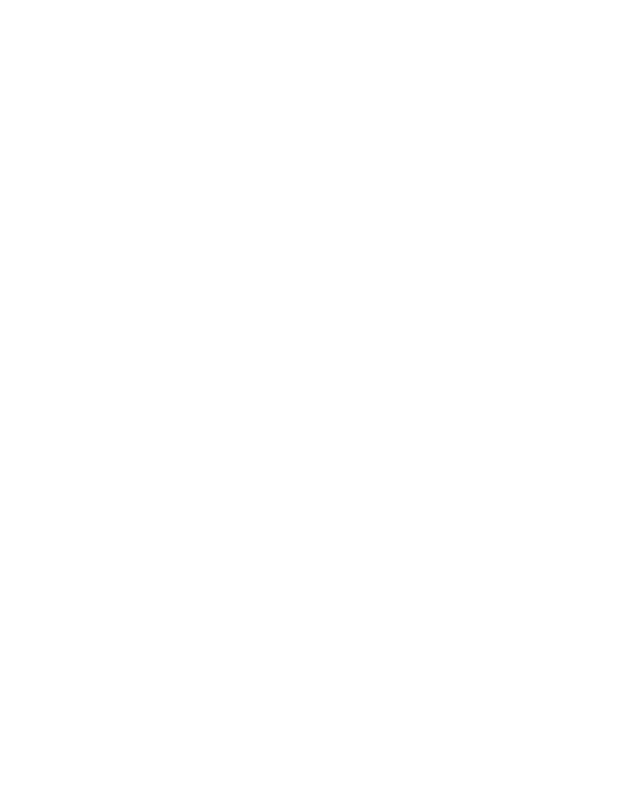
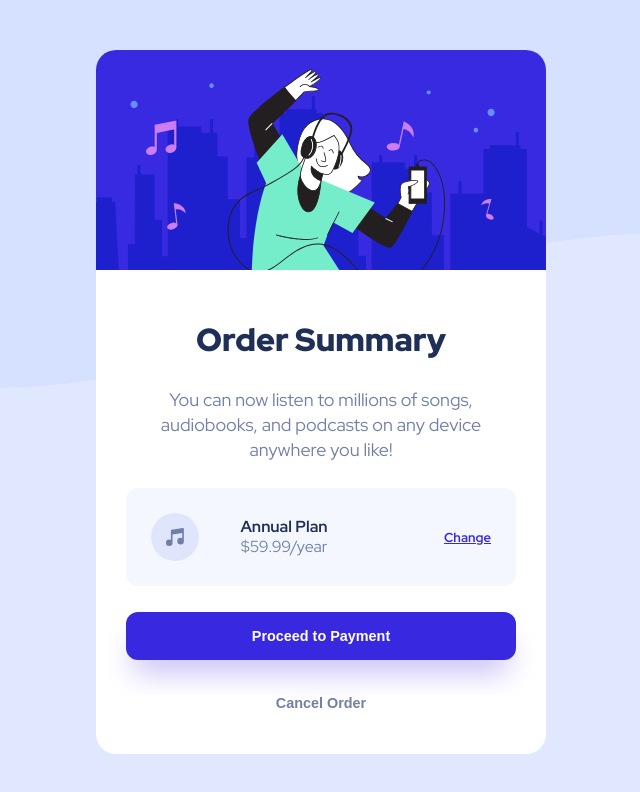
Before and after one commit to douglasdhein/order-summary-component-main, a plain HTML site: page index.html in a window 1280 px wide. Shown: the whole page, without its empty margins (319-959 px from the left). Drawn offline with Linux system fonts and the light colour scheme.

Commit message:
Frontend Mentor - Order Summary Component

```diff
--- a/index.html
+++ b/index.html
@@ -1,32 +1,41 @@
 <!DOCTYPE html>
 <html lang="en">
   <head>
-  <meta charset="UTF-8">
-  <meta name="viewport" content="width=device-width, initial-scale=1.0">
-  <link rel="icon" type="image/png" sizes="32x32" href="./images/favicon-32x32.png">
+    <meta charset="UTF-8" />
+    <meta name="viewport" content="width=device-width, initial-scale=1.0" />
+    <link
+      rel="icon"
+      type="image/png"
+      sizes="32x32"
+      href="./images/favicon-32x32.png"
+    />
     <title>Frontend Mentor | Order summary card</title>
-  <link rel="stylesheet" href="style.css">
+    <link rel="stylesheet" href="style.css" />
   </head>
   <body>
     <div class="card">
-
+      <img
+        class="hero-image"
+        src="./images/illustration-hero.svg"
+        alt="hero-card-image"
+      />
+      <div class="container">
+        <h2 class="title">Order Summary</h2>
+        <p class="description">
+          You can now listen to millions of songs, audiobooks, and podcasts on
+          any device anywhere you like!
+        </p>
+        <div class="plan-container">
+          <img src="./images/icon-music.svg" alt="icon-music">
+          <div class="plan-description">
+            <strong>Annual Plan</strong>
+            <p>$59.99/year</p>
           </div>
-
-  <!--
-
-  Order Summary
-
-  You can now listen to millions of songs, audiobooks, and podcasts on any
-  device anywhere you like!
-
-  Annual Plan
-  $59.99/year
-
-  Change
-
-  Proceed to Payment
-  Cancel Order
-
-  -->
+          <a href="#">Change</a>
+        </div>
+        <button class="proceed">Proceed to Payment</button>
+        <button class="cancel">Cancel Order</button>
+      </div>
+    </div>
 </body>
 </html>
--- a/style.css
+++ b/style.css
@@ -1,3 +1,5 @@
+@import url('https://fonts.googleapis.com/css2?family=Red+Hat+Display:ital,wght@0,300..900;1,300..900&display=swap');
+
 :root {
     --blue-100: hsl(225, 100%, 94%);
     --blue-700: hsl(245, 75%, 52%);
@@ -6,7 +8,115 @@
     --blue-950: hsl(223, 47%, 23%);
 }
 
+* {
+    margin: 0;
+    padding: 0;
+    box-sizing: border-box;
+}
+
+body {
+    background-image: url(./images/pattern-background-desktop.svg);
+    background-repeat: no-repeat;
+    background-size: cover;
+    background-position: top right;
+    background-size: 100%;
+    background-color: var(--blue-100);
+    font-family: "Red Hat Display", sans-serif;
+    font-size: 16px;
+}
+
 .card {
     width: 450px;
     background-color: white;
+    color: var(--gray-600);
+    border-radius: 20px;
+    overflow: hidden;
+    margin: 50px auto;
 }
+
+.title {
+    color: var(--blue-950);
+    font-weight: 900;
+    font-size: 32px;
+}
+
+.description {
+    line-height: 25px;
+}
+
+.container {
+    padding: 30px;
+    display: flex;
+    flex-direction: column;
+    justify-content: center;
+    text-align: center;
+    font-size: 18px;
+}
+
+.container > * {
+    margin: 13px 0;
+}
+
+.plan-container {
+    font-size: 16px;
+    background-color: var(--blue-50);
+    padding: 25px;
+    border-radius: 12px;
+    display: flex;
+    flex-direction: row;
+    justify-content: space-between;
+    align-items: center;
+}
+
+.plan-description {
+    line-height: 20px;
+    margin-right: 75px;
+}
+
+.plan-container strong {
+    color: var(--blue-950);
+}
+
+.plan-container a {
+    color: var(--blue-700);
+    font-size: 13px;
+    font-weight: 700;
+}
+
+.plan-container a:hover {
+    opacity: 0.8;
+    text-decoration: none;
+}
+
+.proceed {
+    background-color: var(--blue-700);
+    padding: 1rem 0;
+    color: white;
+    box-shadow: 0 20px 30px -8px rgb(197 189 245);
+    width: 100%;
+    border: none;
+    font-weight: 700;
+    cursor: pointer;
+    font-size: 0.9rem;
+    border-radius: 12px;
+}
+
+.proceed:hover {
+    opacity: 0.8;
+}
+
+.cancel {
+    background-color: white;
+    color: var(--gray-600);
+    border: none;
+    margin-top: 22px;
+    width: 100%;
+    font-weight: 700;
+    font-size: 0.9rem;
+    border-radius: 12px;
+    cursor: pointer;
+}
+
+.cancel:hover {
+    color: black;
+}
```
Lines whose indentation alone changed are shown as unchanged.
